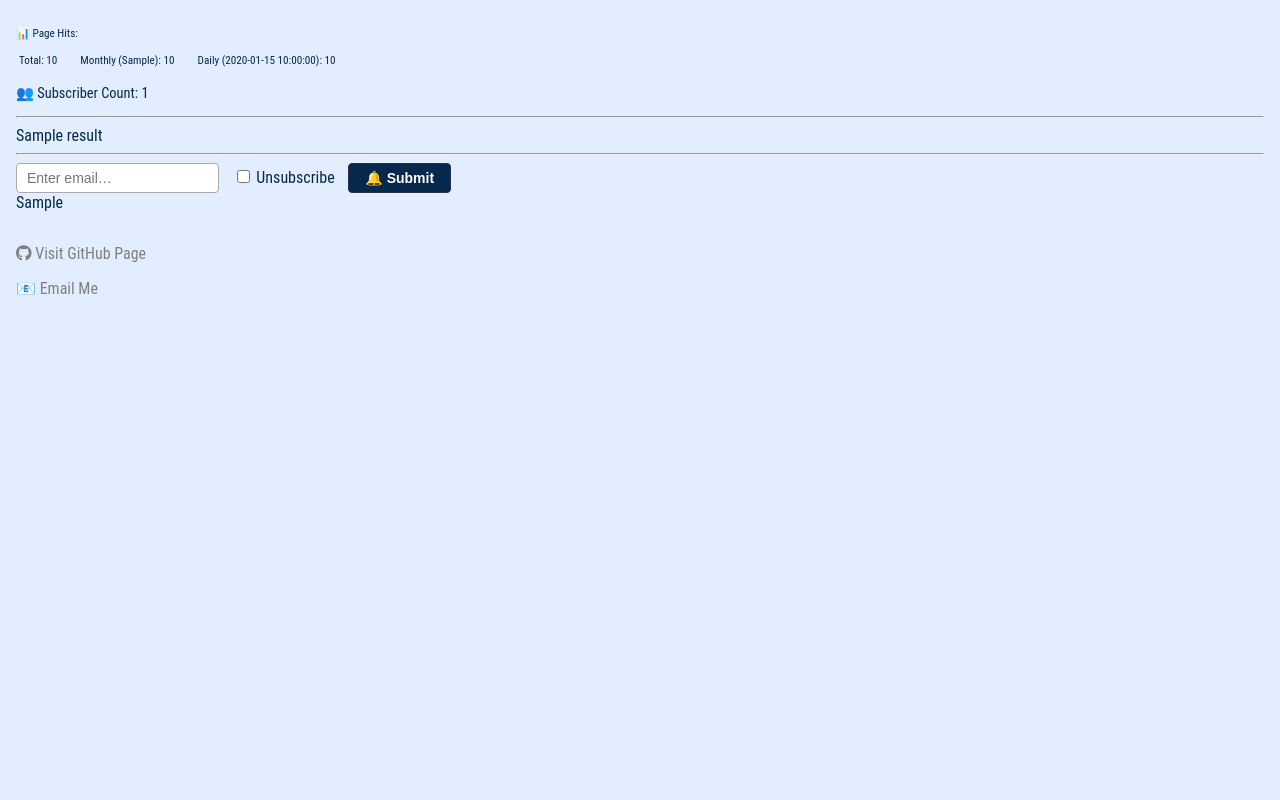
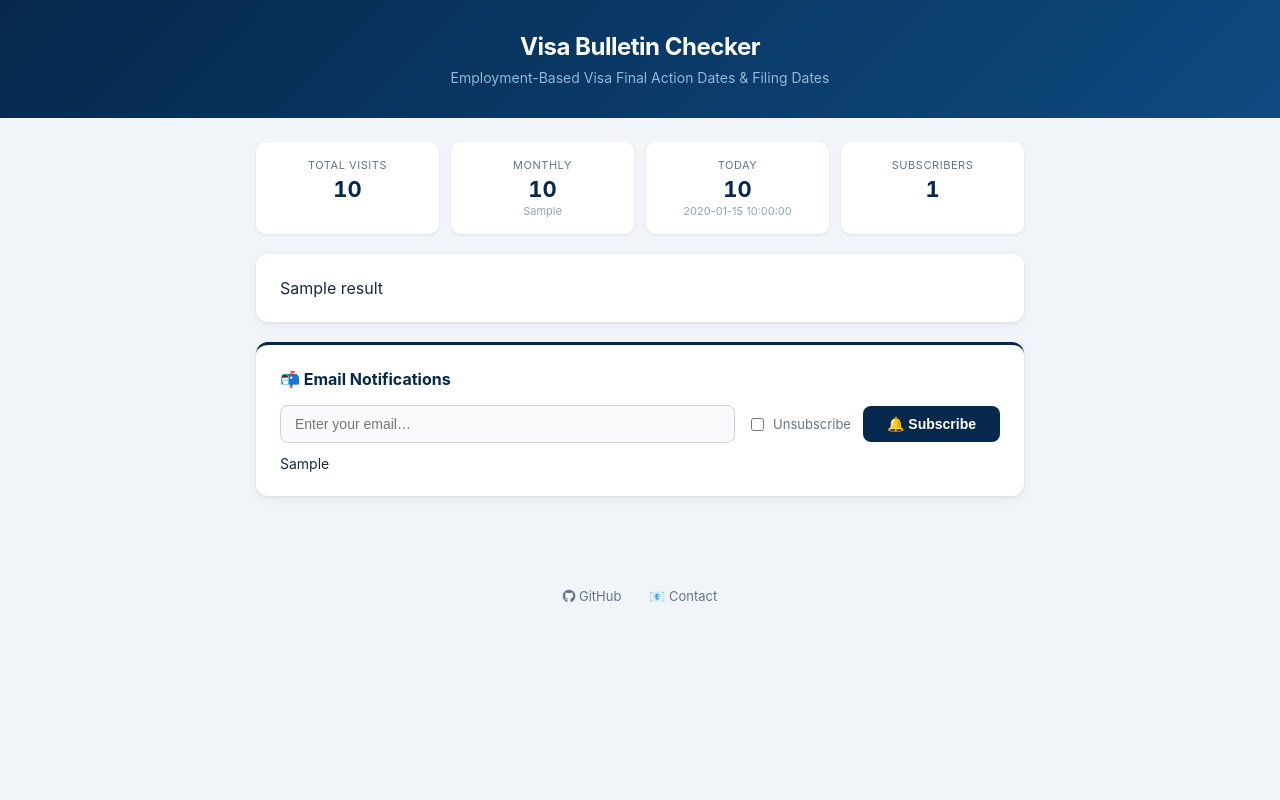
Before and after one commit to karingz/VisaBulletinChecker, a Flask app: template api/templates/index.html in a window 1280 px wide. Run offline with Flask 3, Linux system fonts and the light colour scheme; the template is opened without the code that fills it: most values are stand-ins (such as "Sample title", 1, 10 or a date in 2020); parts of the project's set-up code (start-up, migrations or seed data) failed here and were passed over.

Commit message:
feat: redesigned UI with modern card layout and email-safe inline styles
- Reworked page with gradient header, stat cards, and polished form
- Bulletin HTML uses inline styles for email client compatibility
- Removed <pre> wrappers, added tabular-nums and clean typography
- Changed cron schedule from every 5 minutes to every hour

```diff
--- a/api/templates/index.html
+++ b/api/templates/index.html
@@ -3,95 +3,171 @@
 <head>
     <meta charset="UTF-8">
     <meta name="viewport" content="width=device-width, initial-scale=1.0">
-    <meta name="theme-color" content="#e2edff">
+    <meta name="theme-color" content="#06284c">
     <title>Visa Bulletin Checker</title>
     <link rel="preconnect" href="https://cdnjs.cloudflare.com">
     <link href="https://cdnjs.cloudflare.com/ajax/libs/font-awesome/5.15.4/css/all.min.css" rel="stylesheet">
     <style>
+        *, *::before, *::after {
+            box-sizing: border-box;
+        }
         body {
-            font-family: 'Roboto Condensed', Arial, sans-serif;
-            background-color: #e2edff;
+            font-family: -apple-system, BlinkMacSystemFont, 'Segoe UI', Roboto, sans-serif;
+            background-color: #f1f5f9;
+            color: #1e293b;
+            margin: 0;
+            padding: 0;
+            min-height: 100vh;
+        }
+        .header {
+            background: linear-gradient(135deg, #06284c 0%, #0e4a80 100%);
+            color: #ffffff;
+            padding: 32px 24px;
+            text-align: center;
+        }
+        .header h1 {
+            margin: 0;
+            font-size: 24px;
+            font-weight: 700;
+            letter-spacing: -0.02em;
+        }
+        .header p {
+            margin: 8px 0 0;
+            font-size: 14px;
+            color: #94b8db;
+        }
+        .container {
+            max-width: 800px;
+            margin: 0 auto;
+            padding: 24px 16px 48px;
+        }
+        .card {
+            background: #ffffff;
+            border-radius: 12px;
+            box-shadow: 0 1px 3px rgba(0,0,0,0.08), 0 4px 12px rgba(0,0,0,0.04);
+            padding: 24px;
+            margin-bottom: 20px;
+        }
+        .stats-row {
+            display: flex;
+            gap: 12px;
+            margin-bottom: 20px;
+            flex-wrap: wrap;
+        }
+        .stat-card {
+            background: #ffffff;
+            border-radius: 10px;
+            box-shadow: 0 1px 3px rgba(0,0,0,0.08);
+            padding: 16px 20px;
+            flex: 1;
+            min-width: 140px;
+            text-align: center;
+        }
+        .stat-label {
+            font-size: 11px;
+            text-transform: uppercase;
+            letter-spacing: 0.05em;
+            color: #64748b;
+            margin: 0 0 4px;
+        }
+        .stat-value {
+            font-size: 22px;
+            font-weight: 700;
             color: #06284c;
+            font-variant-numeric: tabular-nums;
             margin: 0;
-            padding: 16px;
         }
-        a {
-            color: grey;
+        .stat-sub {
+            font-size: 11px;
+            color: #94a3b8;
+            margin: 2px 0 0;
+        }
+
+        /* Override inline table styles for page display */
+        .bulletin-content table {
+            border-radius: 12px !important;
+            overflow: hidden;
+            box-shadow: 0 1px 3px rgba(0,0,0,0.06);
+        }
+        .bulletin-content h2 {
+            font-size: 22px;
+            color: #06284c;
+            margin: 0 0 8px;
+        }
+        .bulletin-content h3 {
+            font-size: 15px;
+            color: #334155;
+        }
+        .bulletin-content a {
+            color: #2563eb;
             text-decoration: none;
         }
-        a:hover {
+        .bulletin-content a:hover {
             text-decoration: underline;
         }
-        a:focus-visible {
-            outline: 2px solid #06284c;
+        .bulletin-content a:focus-visible {
+            outline: 2px solid #2563eb;
             outline-offset: 2px;
             border-radius: 2px;
         }
-        .result-table {
-            width: 100%;
-            border-collapse: separate;
-            border-spacing: 0;
-            border: 2px solid #25324a;
-            border-radius: 16px;
-            overflow: hidden;
-            font-family: 'robotocondensed-regular-webfont', Arial, sans-serif;
-            font-size: 14px;
-            color: #444444;
+
+        .subscribe-card {
+            border-top: 3px solid #06284c;
         }
-        .result-table th, .result-table td {
-            padding: 12px 16px;
-            border: 1px solid #e6e6e6;
-            text-align: left;
-            font-variant-numeric: tabular-nums;
+        .subscribe-card h3 {
+            margin: 0 0 16px;
+            font-size: 16px;
+            color: #06284c;
         }
-        .result-table th {
-            background-color: #f2f2f2;
-            font-weight: 500;
-        }
-        .result-table tr:nth-child(odd) {
-            background-color: #ced9ea;
-        }
-        .result-table tr:nth-child(even) {
-            background-color: #e2edff;
-        }
-        .result-table tr:first-child th,
-        .result-table tr:first-child td {
-            background-color: #06284c;
-            color: #ffffff;
-            font-size: 16px;
-            font-weight: bold;
-        }
-        .hits-table {
-            font-size: 0.7em;
-            margin: 5px 0;
-            font-variant-numeric: tabular-nums;
-        }
-        .hits-table td {
-            padding-right: 20px;
+        .form-row {
+            display: flex;
+            align-items: center;
+            gap: 12px;
+            flex-wrap: wrap;
         }
         input[type="email"] {
-            padding: 6px 10px;
-            border: 1px solid #aaa;
-            border-radius: 4px;
+            flex: 1;
+            min-width: 200px;
+            padding: 10px 14px;
+            border: 1px solid #cbd5e1;
+            border-radius: 8px;
             font-size: 14px;
+            background: #f8fafc;
+            color: #1e293b;
+            transition: border-color 0.15s, box-shadow 0.15s;
         }
         input[type="email"]:focus-visible {
-            outline: 2px solid #06284c;
-            outline-offset: 1px;
+            outline: none;
+            border-color: #2563eb;
+            box-shadow: 0 0 0 3px rgba(37, 99, 235, 0.15);
+        }
+        .checkbox-label {
+            display: flex;
+            align-items: center;
+            gap: 6px;
+            font-size: 13px;
+            color: #64748b;
+            cursor: pointer;
+            white-space: nowrap;
+        }
+        input[type="checkbox"] {
+            accent-color: #06284c;
+            cursor: pointer;
         }
         button[type="submit"] {
-            padding: 6px 16px;
-            border: 1px solid #25324a;
-            border-radius: 4px;
+            padding: 10px 24px;
+            border: none;
+            border-radius: 8px;
             background-color: #06284c;
             color: #ffffff;
             font-size: 14px;
+            font-weight: 600;
             cursor: pointer;
-            margin-left: 10px;
+            white-space: nowrap;
             transition: background-color 0.15s, transform 0.1s;
         }
         button[type="submit"]:hover {
-            background-color: #0e3d6b;
+            background-color: #0e4a80;
         }
         button[type="submit"]:active {
             transform: scale(0.98);
@@ -100,56 +176,108 @@
             outline: 2px solid #06284c;
             outline-offset: 2px;
         }
-        input[type="checkbox"] {
-            accent-color: #06284c;
+        .subs-msg {
+            margin-top: 12px;
+            font-size: 14px;
         }
-        label {
-            margin-left: 10px;
-            cursor: pointer;
+        .subs-msg p {
+            margin: 0;
+            padding: 10px 14px;
+            border-radius: 8px;
+            background: #f0fdf4;
+            border: 1px solid #bbf7d0;
+        }
+
+        footer {
+            text-align: center;
+            padding: 24px 16px;
+            font-size: 13px;
+        }
+        footer a {
+            color: #64748b;
+            text-decoration: none;
+            margin: 0 12px;
+        }
+        footer a:hover {
+            color: #334155;
+            text-decoration: underline;
+        }
+        footer a:focus-visible {
+            outline: 2px solid #06284c;
+            outline-offset: 2px;
+            border-radius: 2px;
+        }
+
+        @media (prefers-reduced-motion: reduce) {
+            *, *::before, *::after {
+                transition: none !important;
+                animation: none !important;
+            }
         }
     </style>
 </head>
 <body>
+    <header class="header">
+        <h1>Visa Bulletin Checker</h1>
+        <p>Employment-Based Visa Final Action Dates &amp; Filing Dates</p>
+    </header>
+
+    <div class="container">
+        <div class="stats-row">
+            <div class="stat-card">
+                <p class="stat-label">Total Visits</p>
+                <p class="stat-value">{{ hits.total|int|comma }}</p>
+            </div>
+            <div class="stat-card">
+                <p class="stat-label">Monthly</p>
+                <p class="stat-value">{{ hits.monthly|int|comma }}</p>
+                <p class="stat-sub">{{ current_month }}</p>
+            </div>
+            <div class="stat-card">
+                <p class="stat-label">Today</p>
+                <p class="stat-value">{{ hits.daily|int|comma }}</p>
+                <p class="stat-sub">{{ current_date }}</p>
+            </div>
+            <div class="stat-card">
+                <p class="stat-label">Subscribers</p>
+                <p class="stat-value">{{ subscriber_count|int|comma }}</p>
+            </div>
+        </div>
+
         <main>
-        <section>
-            <p style="font-size: 0.7em;">📊 Page Hits:</p>
-            <table class="hits-table">
-                <tr>
-                    <td>Total: {{ hits.total|int|comma }}</td>
-                    <td>Monthly ({{ current_month }}): {{ hits.monthly|int|comma }}</td>
-                    <td>Daily ({{ current_date }}): {{ hits.daily|int|comma }}</td>
-                </tr>
-            </table>
-            <p style="font-size: 0.9em;">👥 Subscriber Count: {{ subscriber_count|int|comma }}</p>
-        </section>
-        <hr>
-        <section>
+            <div class="card bulletin-content">
                 {{ result|safe }}
-        </section>
-        <hr>
-        <section>
+            </div>
+
+            <div class="card subscribe-card">
+                <h3>📬 Email Notifications</h3>
                 <form method="post">
-                <label for="email-input" class="visually-hidden" style="position:absolute;width:1px;height:1px;overflow:hidden;clip:rect(0,0,0,0);">Email address</label>
-                <input type="email" id="email-input" name="email" placeholder="Enter email…" autocomplete="email" spellcheck="false" required>
-                <label>
+                    <div class="form-row">
+                        <label for="email-input" style="position:absolute;width:1px;height:1px;overflow:hidden;clip:rect(0,0,0,0);">Email Address</label>
+                        <input type="email" id="email-input" name="email" placeholder="Enter your email…" autocomplete="email" spellcheck="false" required>
+                        <label class="checkbox-label">
                             <input type="checkbox" name="unsubscribe" id="unsubscribe-checkbox" onchange="updateButtonText()"> Unsubscribe
                         </label>
-                <button type="submit" id="submit-button">🔔 <strong>Submit</strong></button>
+                        <button type="submit" id="submit-button">🔔 Subscribe</button>
+                    </div>
                 </form>
-        </section>
-        <div>
+                <div class="subs-msg">
                     {{ subs_msg|safe }}
                 </div>
+            </div>
         </main>
-    <footer style="margin-top: 32px;">
-        <p><a href='https://github.com/karingz/VisaBulletinChecker' target='_blank'><i class='fab fa-github' aria-hidden="true"></i> Visit GitHub Page</a></p>
-        <p>📧 <a href='mailto:imaginaryground@gmail.com'>Email Me</a></p>
+    </div>
+
+    <footer>
+        <a href="https://github.com/karingz/VisaBulletinChecker" target="_blank"><i class="fab fa-github" aria-hidden="true"></i> GitHub</a>
+        <a href="mailto:imaginaryground@gmail.com">📧 Contact</a>
     </footer>
+
     <script>
         function updateButtonText() {
-            const checkbox = document.getElementById('unsubscribe-checkbox');
-            const button = document.getElementById('submit-button');
-            button.innerHTML = checkbox.checked ? '🔕 <strong>Submit</strong>' : '🔔 <strong>Submit</strong>';
+            var checkbox = document.getElementById('unsubscribe-checkbox');
+            var button = document.getElementById('submit-button');
+            button.textContent = checkbox.checked ? '🔕 Unsubscribe' : '🔔 Subscribe';
         }
     </script>
 </body>
```
Also changed, not shown: api/utils/bulletin.py (+72 -30 lines), api/utils/email.py (+6 -3 lines), .github/workflows/trigger_check_bulletin.yml. Lines whose indentation alone changed are shown as unchanged.
